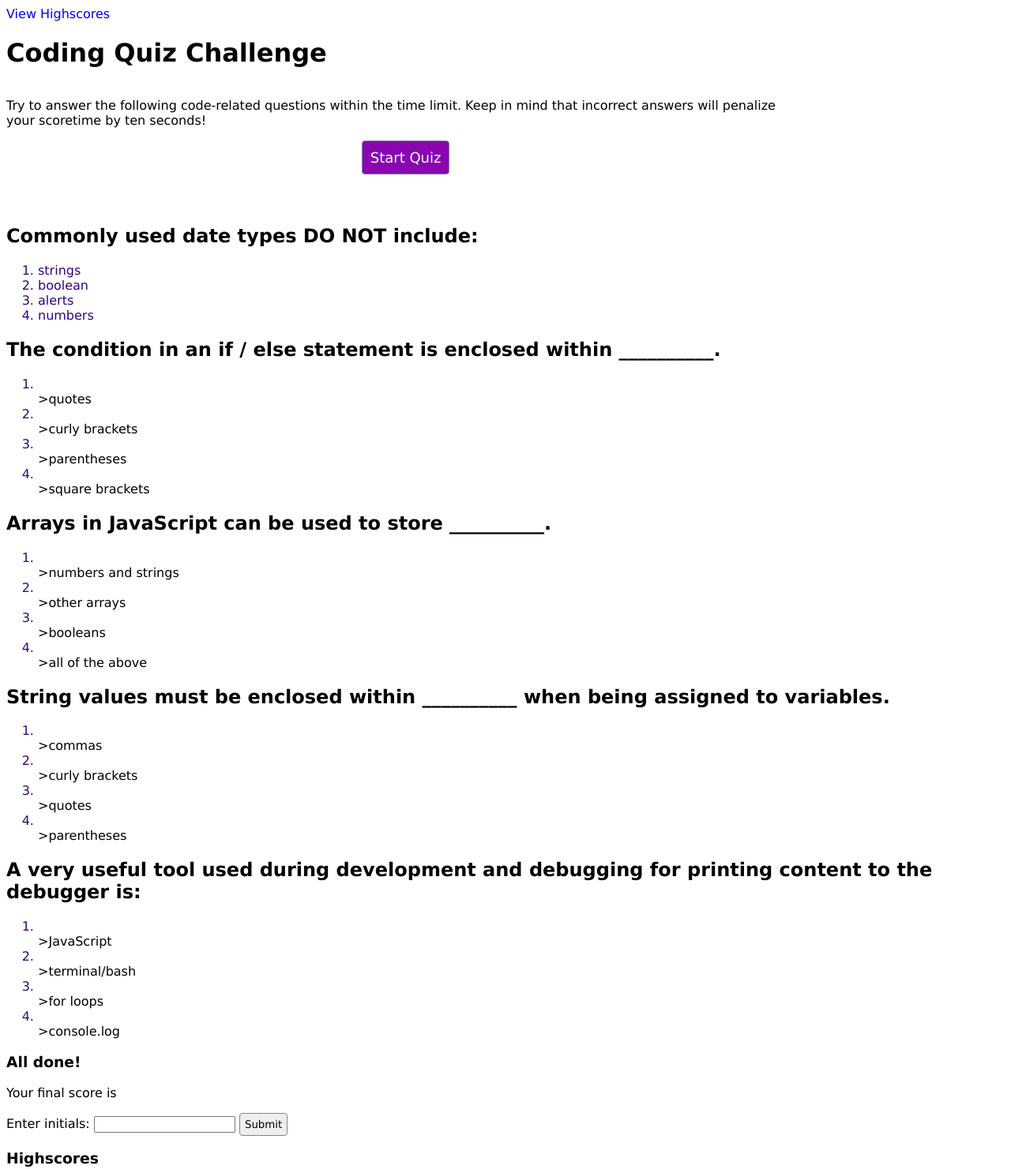
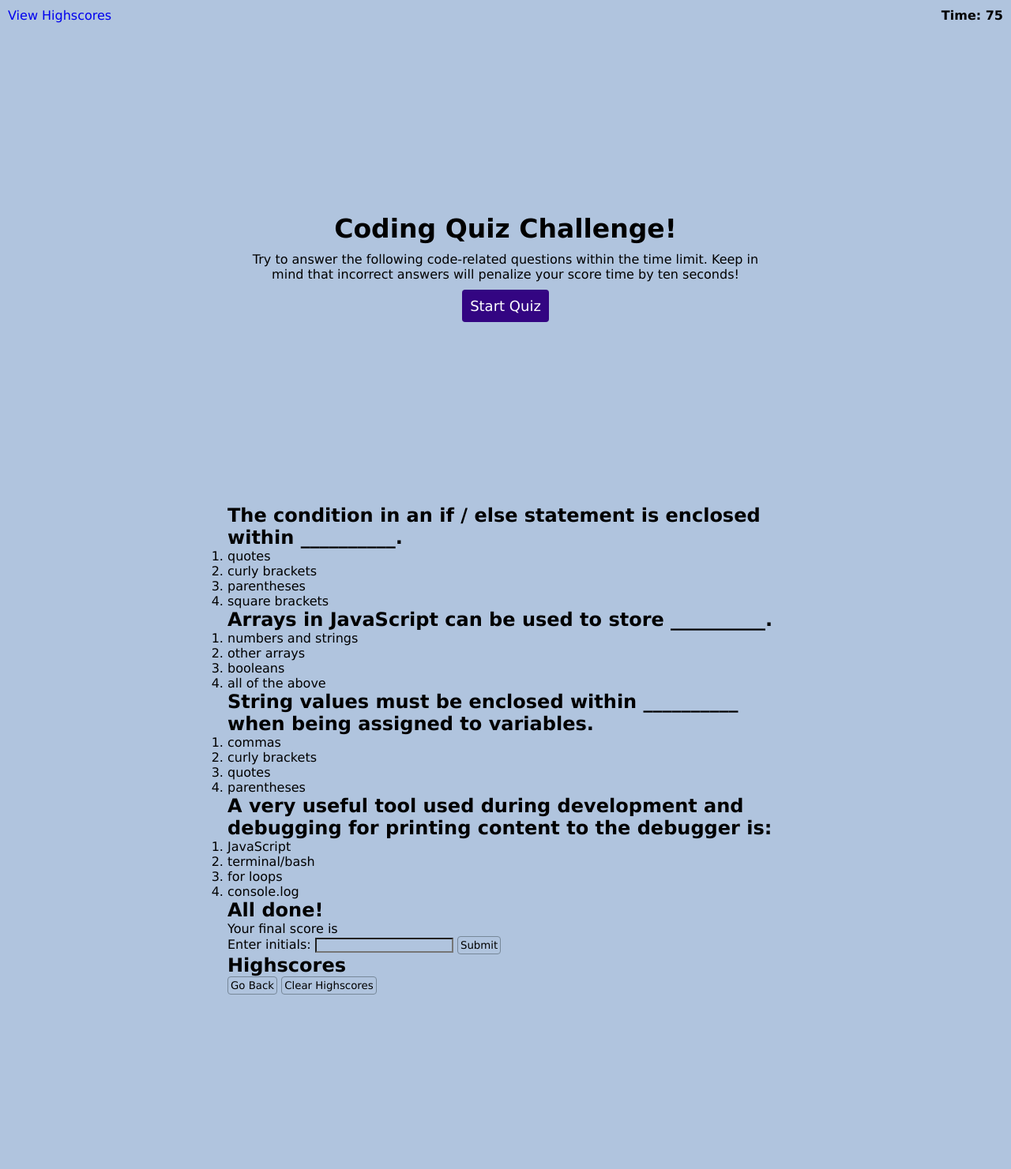
Before and after one commit to Amandagl1/Coding-Quiz, a plain HTML site: page index.html in a window 1280 px wide. Shown: the top 1481 px of the page at 79% size. After the commit the page ends 1260 px from the top, so only its background shows below. Drawn offline with Linux system fonts and the light colour scheme.

Commit message:
Created event listener that creates the list element. Styled in css so the width of the content is pushed to the center.

```diff
--- a/assets/css/style.css
+++ b/assets/css/style.css
@@ -2,21 +2,37 @@
     box-sizing: border-box;
     font-family: Verdana, Geneva, Tahoma, sans-serif;
     text-decoration: none;
+    margin: 0;
+    padding: 0;
+    background-color: lightsteelblue;
+
+}
+.center-item {
+    display: flex;
+    flex-direction: column;
+    justify-content: center;
+    align-items: center;
+    align-content: space-around;
+    text-align: center;
 
 }
 
-.center-item {
-    display: flex;
-    flex: 1;
-    flex-direction: column;
-    justify-content: center;
-    align-items: center;
-    width: 80%;
-}
-
 button {
-    padding: 6px;
+    padding: 3px;
     border: 1px solid lightslategray;
     border-radius: 4px;
     cursor: pointer;
 }
+
+#main {
+    display: flex;
+    justify-content: space-between;
+    margin: 10px 10px;
+}
+
+.display-center {
+    height: 75vh;
+    width: 55%;
+    margin: auto;
+    /* margin-top: 25vh; */
+}
--- a/assets/js/script.js
+++ b/assets/js/script.js
@@ -7,50 +7,98 @@ var secondsLeft = 75;
 function setTime() {
     var timerInterval = setInterval(function() {
         secondsLeft--;
-        timeEl.textContent = secondsLeft + "remaining";
+        timeEl.textContent = "Time: " + secondsLeft;
 
         if(secondsLeft === 0) {
         clearInterval(timerInterval);
         // Stops coding quiz and sends message.
         sendMessage();
+
     }
 
- }, 7500);
+ }, 1000);
 }
 
 // Function that sends message once timer reaches 0 seconds.
 function sendMessage() {
+    // Add function to concatenate score at the end of text
     timeEl.textContent = "Out of time! Your score is ";
+    var h1El = document.createElement("h1");
+    h1El.setAttribute("style", "background-color: red; color: #fff");
+    mainEl.appendChild(h1El);
+
 }
 
-// generateBtn.startQuiz.addEventListener("click", setTime);
+//----------
+
+var btn = document.querySelectorAll("button");
+var startQuiz = btn[0]
+
+// Styling 'Start Quiz' button.
+startQuiz.setAttribute("style", "padding: 10px; border: none; font-size: 18px; background-color: #330582; color: #fff");
+
+//----------
+
+var array1 = [
+    // Correct answer: alerts
+    "strings",
+    "boolean",
+    "alerts",
+    "numbers"
+];
+
+var ol = document.getElementById("first-ol");
+var p1 = document.getElementById("p1");
+
+// The variable startQuiz was created by selecting the first item in the 'button' index.
+startQuiz.addEventListener("click", function() {
 
 
-var btn = document.querySelectorAll("button");
+    var h2El = document.createElement("h2");
+    h2El.innerText = "Commonly used date types DO NOT include:";
+    p1.append(h2El);
 
-// Styling 'Start Quiz' button.
-btn[0].setAttribute("style", "font-size: 18px; padding: 10px; background-color: #8906b1; color: #fff");
+    array1.forEach(function(event){
+        var li = document.createElement("li");
+        li.innerText = event;
+        ol.append(li);
+    })
 
-var styleOl = document.querySelectorAll("li");
-// styleOl.style.color = "#8906b1";
+});
 
-for (var i = 0; i < styleOl.length; i++) {
-    styleOl[i].setAttribute("style", "color: #330582");
+// var liEl = document.querySelectorAll("li");
+// for (var i = 0; i < liEl.length; i++) {
+//     liEl[i].setAttribute("style", "color: #330582");
+// }
+
+
+
+//----------
+
+function correctBtn() {
+    // var right = "Correct!"
+    // var wrong = "Wrong"
+    var pTag = document.querySelectorAll(".p-ol");
+
+    for (var i = 0; i < pTag.length; i++);
+
+    if(data-choice === "Correct!") {
+        addEventListener("click", pTag[i])
+    }
+
 }
-
-var liEl = document.getElementById("ol");
-
-// var pTag = document.querySelectorAll(".p-ol");
 
 // Submit button after user inputs their initials.
 var submitEL = document.getElementById("submit-initials");
 
 function submitInitials(event) {
-    // Prevents default action
+    // Prevents default action of refreshing the page
     event.preventDefault();
     var inputedInitials = // user input
     submitEL.textContent = inputedInitials
 }
 
+// When user clicks the 'Start Quiz' button, it will call the set Time function and start a timer countdown.
+startQuiz.addEventListener("click", setTime);
 // When user clicks submit, they will be taken to the page of the highscores.
 submitEL.addEventListener("click", submitInitials);
--- a/index.html
+++ b/index.html
@@ -11,90 +11,88 @@
 
 <main>
 
-    <a href="#">View Highscores</a>
+    <!--Div that holds the highscores link and timer-->
+    <div id="main">
+        <a href="#">View Highscores</a>
+        <p class="time" style="text-align:end; margin: 0; font-weight: bold;">Time: 75</p>
+    </div>
 
+    <!--Header that is displayed as the default content, along with some text and a button-->
+<section class="center-item display-center">
 
-    <header>
-        <h1>Coding Quiz Challenge</h1>
+    <header style="font-size: 22px;">
+        <h1>Coding Quiz Challenge!</h1>
     </header>
 
-    <section class="center-item">
-        <p>Try to answer the following code-related questions within the time limit.
-           Keep in mind that incorrect answers will penalize your scoretime by ten seconds!
+        <p style="padding: 10px;">
+            Try to answer the following code-related questions within the time limit.
+           Keep in mind that incorrect answers will penalize your score time by ten seconds!
         </p>
         <button>Start Quiz</button>
 
-    <h5 class="time" style="text-align:end;"></h5>
-    </section>
-    <p class="p-ol" class="center-item">
-        <h2>Commonly used date types DO NOT include:</h2>
-        <ol id="first-child-ol">
+</section>
 
-            <!--Correct answer (alerts)-->
-            <li data-choice="Wrong">strings</li>
-            <li data-choice="Wrong">boolean</li>
-            <li data-choice="Correct!">alerts</li>
-            <li data-choice="Wrong">numbers</li>
+<!--Hides all the quiz questions-->
+<section class="display-center">
 
+    <p id="p1">
+        <ol id="first-ol"></ol>
+    </p>
+
+    <p class="p-ol">
+        <h2>The condition in an if / else statement is enclosed within __________.</h2>
+        <ol id="second-child-ol">
+            <!--Correct answer(parentheses)-->
+            <li data-choice="Wrong">quotes</li>
+            <li data-choice="Wrong">curly brackets</li>
+            <li data-choice="Correct!">parentheses</li>
+            <li data-choice="Wrong">square brackets</li>
         </ol>
 
     </p>
 
-    <p class="p-ol" class="center-item">
-        <h2>The condition in an if / else statement is enclosed within __________.</h2>
-        <ol id="second-child-ol">
-            <!--Correct answer(parentheses)-->
-            <li data-choice="Wrong"></li>>quotes</li>
-            <li data-choice="Wrong"></li>>curly brackets</li>
-            <li data-choice="Correct!"></li>>parentheses</li>
-            <li data-choice="Wrong"></li>>square brackets</li>
-
-        </ol>
-
-    </p>
-
-    <p class="p-ol" class="center-item">
+    <p class="p-ol">
         <h2>Arrays in JavaScript can be used to store __________.</h2>
         <ol id="third-child-ol">
 
          <!--Correct answer (all of the above)-->
-        <li data-choice="Wrong"></li>>numbers and strings</li>
-        <li data-choice="Wrong"></li>>other arrays</li>
-        <li data-choice="Wrong"></li>>booleans</li>
-        <li data-choice="Correct!"></li>>all of the above</li>
+        <li data-choice="Wrong">numbers and strings</li>
+        <li data-choice="Wrong">other arrays</li>
+        <li data-choice="Wrong">booleans</li>
+        <li data-choice="Correct!">all of the above</li>
 
         </ol>
     </p>
 
-    <p class="p-ol" class="center-item">
+    <p class="p-ol">
         <h2>String values must be enclosed within __________ when being assigned to variables.</h2>
         <ol id="fourth-child-ol">
 
          <!--Correct answer (quotes)-->
-        <li data-choice="Wrong"></li>>commas</li>
-        <li data-choice="Wrong"></li>>curly brackets</li>
-        <li data-choice="Correct!"></li>>quotes</li>
-        <li data-choice="Wrong"></li>>parentheses</li>
+        <li data-choice="Wrong">commas</li>
+        <li data-choice="Wrong">curly brackets</li>
+        <li data-choice="Correct!">quotes</li>
+        <li data-choice="Wrong">parentheses</li>
 
         </ol>
     </p>
 
-    <p class="p-ol" class="center-item">
+    <p class="p-ol">
         <h2>A very useful tool used during development and debugging for printing content to the debugger is:</h2>
         <ol id="fifth-child-ol">
 
          <!--Correct answer (console.log)-->
-        <li data-choice="Wrong"></li>>JavaScript</li>
-        <li data-choice="Wrong"></li>>terminal/bash</li>
-        <li data-choice="Wrong"></li>>for loops</li>
-        <li data-choice="Correct!"></li>>console.log</li>
+        <li data-choice="Wrong">JavaScript</li>
+        <li data-choice="Wrong">terminal/bash</li>
+        <li data-choice="Wrong">for loops</li>
+        <li data-choice="Correct!">console.log</li>
 
         </ol>
     </p>
 
     <section id="submit-highscore">
 
-        <h3>All done!</h3>
+        <h2>All done!</h2>
             <form action="">
             <p id="">Your final score is</p>
             <label for="input-initials">Enter initials:</label>
@@ -105,13 +103,13 @@
     </section>
 
     <section>
-        <h3>Highscores</h3>
+        <h2>Highscores</h2>
 
          <div id="last-buttons">
             <button>Go Back</button> <button>Clear Highscores</button>
          </div>
     </section>
-
+</section>
     <script src="assets/js/script.js"></script>
 
 </main>
```
